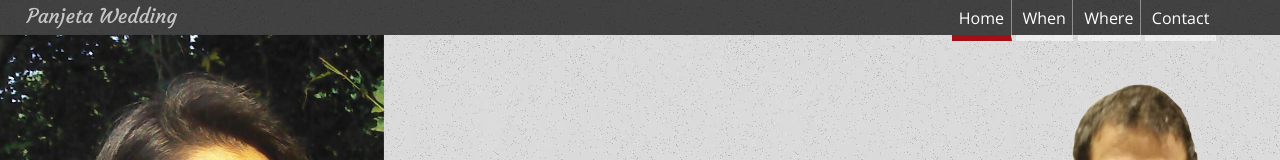
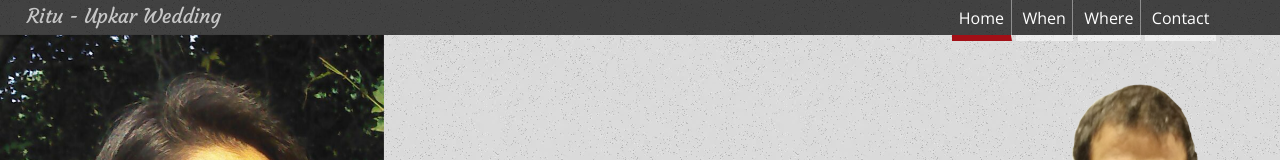
Before and after one commit to upkarDroid/wedding, a plain HTML site: page public_html/index.html in a window 1280 px wide. Shown: the top 160 px of the page. Drawn offline with nearby package versions, Linux system fonts and the light colour scheme.

```diff
--- a/public_html/index.html
+++ b/public_html/index.html
@@ -27,7 +27,7 @@ and open the template in the editor.
 
         <div class="topBar">
             <div class="mobileMenuHamburger"></div>
-            <div class="logo"><span class="pink">Panjeta</span> Wedding </div>
+            <div class="logo"><span class="pink">Ritu - Upkar</span> Wedding </div>
             <ul id="myMenu" class="">
                 <li data-menuanchor="firstPage" class="active"><a href="#firstPage">Home</a></li>
                 <li data-menuanchor="secondPage"><a href="#secondPage">When</a></li>
```
